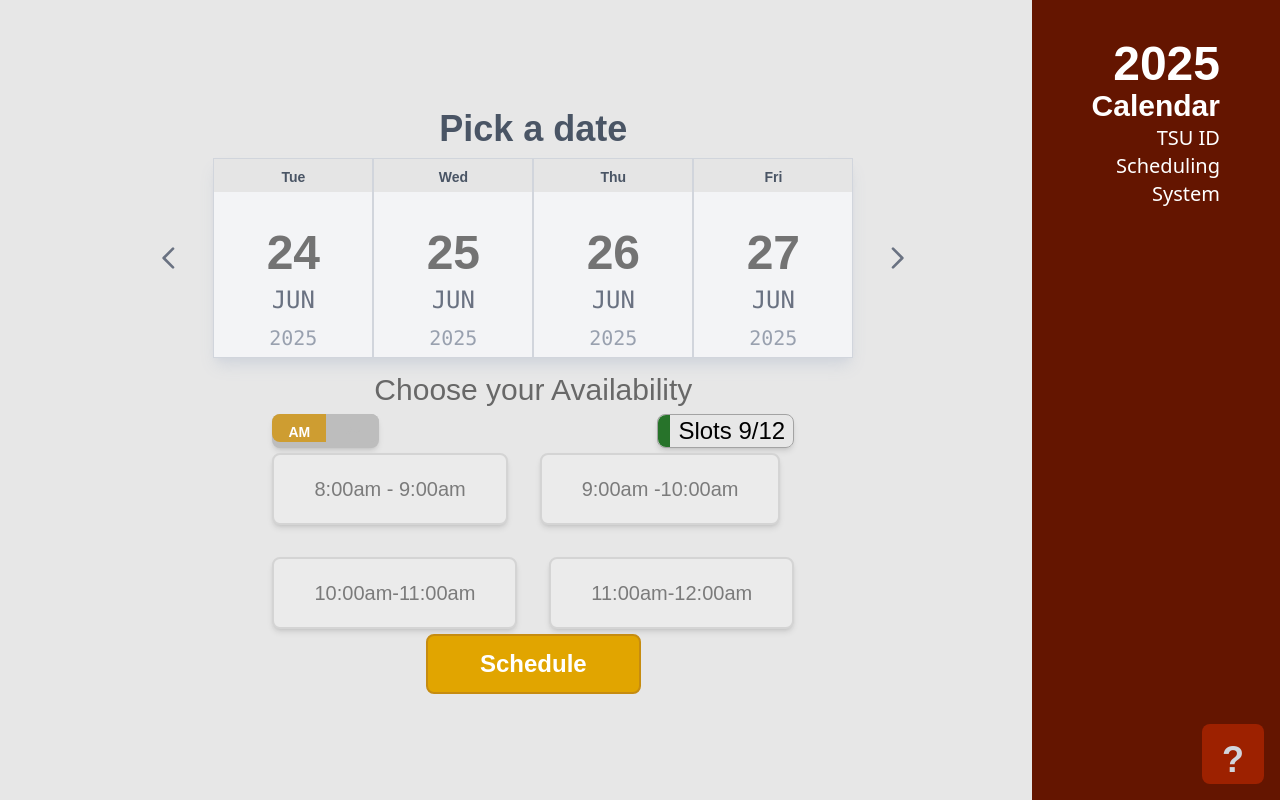
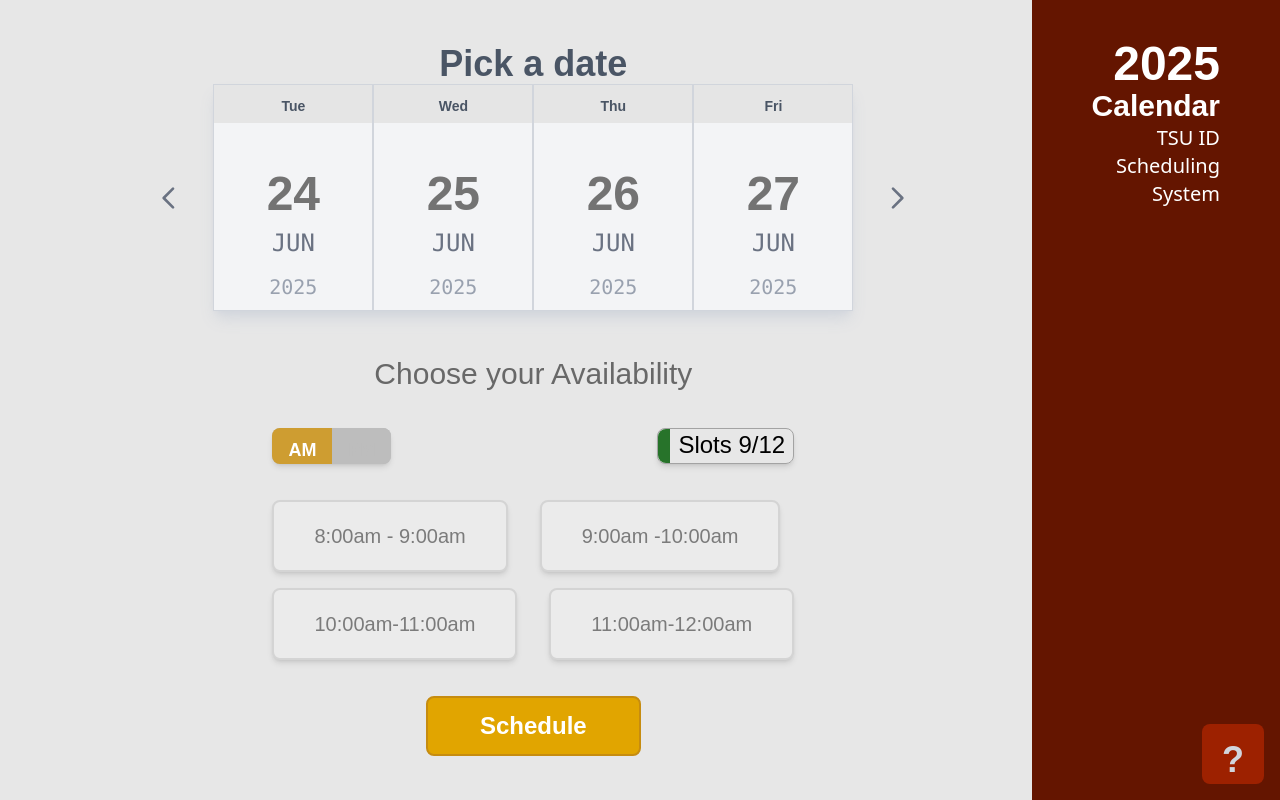
Before and after one commit to MUMEi-28/TSU-ID-Scheduling-System, a React (Vite) app in the folder frontend/: page /schedule in a window 1280 px wide. Built offline with nearby package versions, Linux system fonts and the light colour scheme; a web font is replaced by a local one.

Commit message:
the truest and most final tweaks

```diff
--- a/frontend/src/Components/Student/NewScheduleSelection/DatePicker.jsx
+++ b/frontend/src/Components/Student/NewScheduleSelection/DatePicker.jsx
@@ -70,13 +70,13 @@ function DatePicker(props)
   };
 
   return (
-    <div className='flex-col flex justify-evenly items-center h-4/12 w-full lg:w-fit '>
+    <div className='flex-col flex justify-bet items-center h-4/12 w-full lg:w-fit '>
 
       <h1 className='font-bold text-4xl text-gray-600 league-font'>
         Pick a date
       </h1>
 
-      <div className="flex items-center justify-center space-x-2 sm:space-x-4 w-full lg:w-fit h-full xl:h-3/4">
+      <div className="flex items-center justify-center space-x-2 sm:space-x-4 w-full lg:w-fit h-full 2xl:h-3/4">
 
         <button
           onClick={handlePrevWeek}
--- a/frontend/src/Components/Student/NewScheduleSelection/TimePicker.jsx
+++ b/frontend/src/Components/Student/NewScheduleSelection/TimePicker.jsx
@@ -28,13 +28,13 @@ const TimePicker = (props) =>
     }
 
     return (
-        <div className='flex flex-col justify-evenly items-center h-6/12 xl:h-5/12 w-fit md:mx-10'>
+        <div className='flex flex-col justify-between 2xl:justify items-center h-6/12 2xl:h-5/12 w-fit md:mx-10'>
 
             <h1 className='league-font text-[#686868] text-3xl font-medium'>
                 Choose your Availability
             </h1>
 
-            <div className='flex h-fit league-font w-full justify-between text-sm sm:text-md'>
+            <div className='flex h-fit league-font w-full justify-between text-sm sm:text-lg'>
 
                 <button onClick={handleChangePeriod} className='bg-[#BDBDBD] flex transition-all duration-300 rounded-lg shadow-md'>
                     <div className={`font-bold rounded-l-lg px-4 pt-2 transition-all duration-200 ${isAM ? 'bg-[#CE9D31] text-white' : 'bg-[#BDBDBD] text-[#BDBDBD]  '}`}>
@@ -53,7 +53,7 @@ const TimePicker = (props) =>
                 </div>
             </div>
 
-            <div className='flex-col flex gap-y-8 text-xs md:text-lg lg:text-xl'>
+            <div className='flex-col flex gap-y-4 text-xs md:text-lg lg:text-xl'>
 
                 <div className='flex martian-font gap-x-8'>
 
--- a/frontend/src/Components/Student/Pages/NewScheduleSelection.jsx
+++ b/frontend/src/Components/Student/Pages/NewScheduleSelection.jsx
@@ -13,7 +13,7 @@ const NewScheduleSelection = (props) =>
         <QueryPanel />
       </div>
 
-      <div className='flex flex-col justify-evenly xl:justify-center items-center w-full sm:w-10/12 h-screen '>
+      <div className='flex flex-col justify-evenly  items-center w-full sm:w-10/12 h-screen '>
         <DatePicker
           selectedDate={props.selectedDate}
           setSelectedDate={props.setSelectedDate}
```
